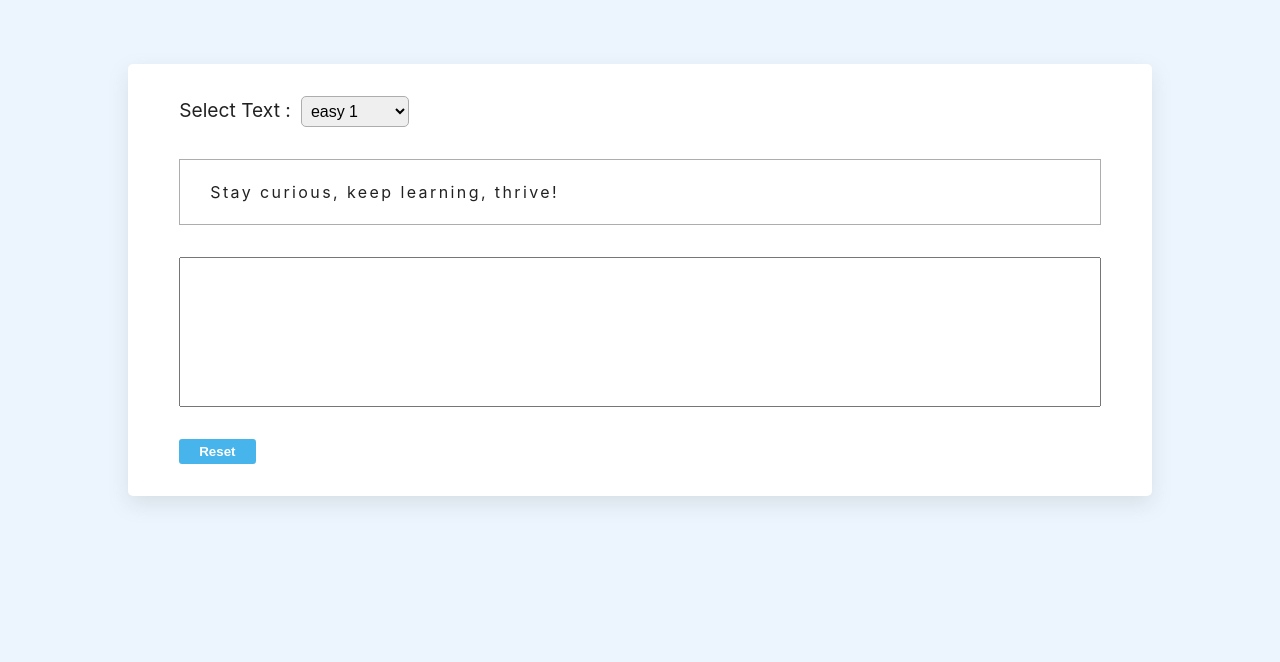
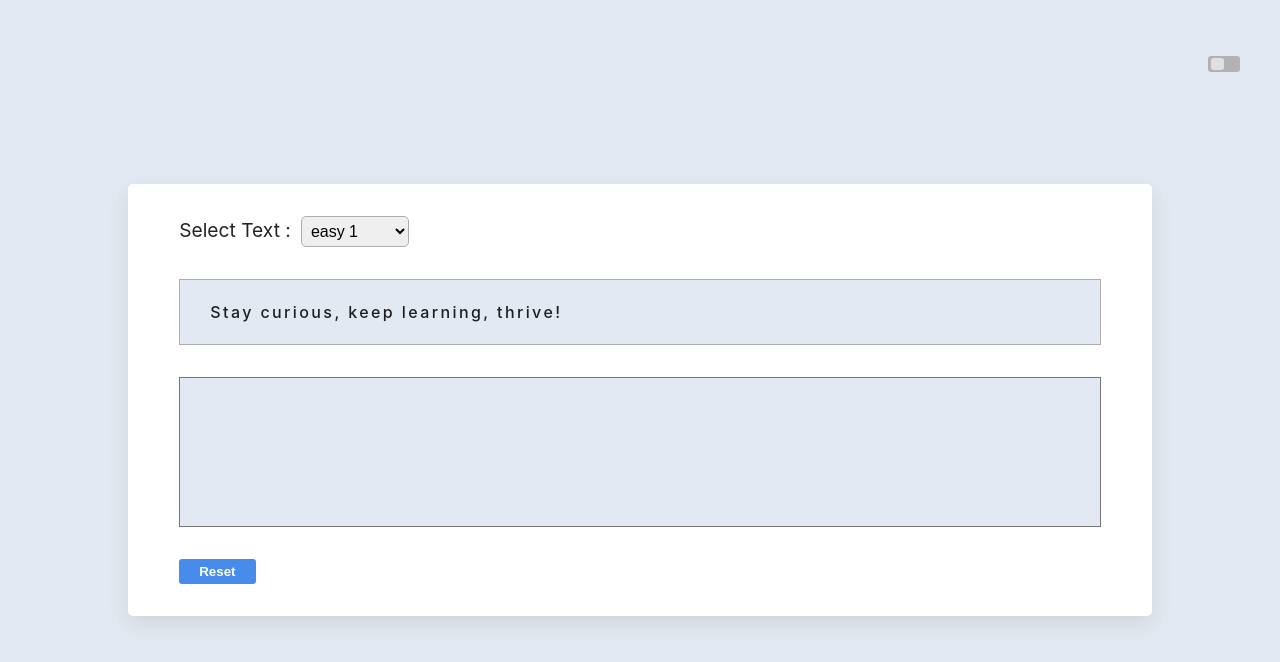
Before and after one commit to Axelgourlin/SpeedwriteChallenge, a React (Vite) app: page / in a window 1280 px wide. Shown: the top 662 px of the page. Built offline with nearby package versions, Linux system fonts and the light colour scheme.

Commit message:
Add Feature "Dark Mode"

```diff
--- a/src/App.css
+++ b/src/App.css
@@ -2,11 +2,9 @@
   color: var(--main-font-color);
   background-color: var(--main-bg-color);
   height: 100vh;
-
   box-sizing: border-box;
-
   display: flex;
   justify-content: center;
-  align-items: start;
-  padding-top: 5%;
+  align-items: center;
+  transition: background-color 0.3s ease-in;
 }
--- a/src/App.tsx
+++ b/src/App.tsx
@@ -1,9 +1,16 @@
+import { GameBoard } from "./components/GameBoard/GameBoard";
+import { Toggle } from "./components/Toggle/Toggle";
+import { useLocalStorage } from "./hooks/useLocalStorage";
+
 import "./App.css";
-import { GameBoard } from "./components/GameBoard/GameBoard";
 
 export function App() {
+  const isDarkPreferenceTheme = window.matchMedia("(prefers-color-scheme: dark)").matches;
+  const [isDarkMode, setIsDarkMode] = useLocalStorage("darkMode", isDarkPreferenceTheme);
+
   return (
-    <div className="app">
+    <div className="app" data-theme={isDarkMode ? "dark" : "light"}>
+      <Toggle isChecked={isDarkMode} handleChange={() => setIsDarkMode(!isDarkMode)} />
       <GameBoard />
     </div>
   );
--- a/src/assets/style/button.scss
+++ b/src/assets/style/button.scss
@@ -6,11 +6,11 @@
   cursor: pointer;
 
   &__primary {
-    background-color: hsl(200, 80%, 60%);
+    background-color: hsl(215, 80%, 60%);
     color: #fff;
 
     &:hover {
-      background-color: hsl(200, 80%, 50%);
+      background-color: hsl(215, 80%, 50%);
     }
   }
 }
--- a/src/components/GameBoard/GameBoard.scss
+++ b/src/components/GameBoard/GameBoard.scss
@@ -1,7 +1,8 @@
 .gameBoard {
+  position: relative;
   width: 80vw;
   padding: 2rem 0;
-  background-color: hsl(0, 0%, 100%);
+  background-color: var(--secondary-bg-color);
   display: flex;
   flex-direction: column;
   justify-content: center;
--- a/src/components/GameBoard/GameBoard.tsx
+++ b/src/components/GameBoard/GameBoard.tsx
@@ -151,7 +151,15 @@ export const GameBoard = () => {
       <button className="button button__primary" onClick={reset}>
         Reset
       </button>
-      <span style={{ display: gameStep.writtenText === selectedText ? "inline" : "none" }}>Gongrats !</span>
+      <span
+        style={{
+          visibility: gameStep.writtenText === selectedText ? "visible" : "hidden",
+          position: "absolute",
+          bottom: "2rem",
+        }}
+      >
+        Gongrats !
+      </span>
     </div>
   );
 };
--- a/src/components/TextDisplayer/TextDisplayer.scss
+++ b/src/components/TextDisplayer/TextDisplayer.scss
@@ -4,9 +4,10 @@
   padding: 20px 30px;
   letter-spacing: 0.15rem;
   border: 1px solid rgb(173, 173, 173);
+  background-color: var(--main-bg-color);
+  font-weight: 500;
 
   &__valid {
-    text-shadow: 1px 1px 2px hsl(110, 95%, 70%);
     color: hsl(110, 100%, 40%);
     &--space {
       display: inline-block;
@@ -20,7 +21,6 @@
   }
 
   &__invalid {
-    text-shadow: 1px 1px 2px hsl(0, 100%, 80%);
     color: hsl(0, 100%, 60%);
     &--space {
       display: inline-block;
--- a/src/components/TextWriter/TextWriter.scss
+++ b/src/components/TextWriter/TextWriter.scss
@@ -9,6 +9,8 @@
     resize: none;
     padding: 10px;
     letter-spacing: 0.05rem;
+    background-color: var(--main-bg-color);
+    color: var(--main-font-color);
 
     &:disabled {
       background-color: hsl(110, 95%, 85%);
--- /dev/null
+++ b/src/components/Toggle/Toggle.tsx
@@ -0,0 +1,15 @@
+import "./toggle.scss";
+
+export interface ToggleProps {
+  isChecked: boolean;
+  handleChange: (event: React.ChangeEvent<HTMLInputElement>) => void;
+}
+
+export const Toggle = ({ isChecked, handleChange }: ToggleProps) => {
+  return (
+    <div className="toggle__container">
+      <input type="checkbox" id="check" className="toggle" checked={isChecked} onChange={handleChange} />
+      <label htmlFor="check">{}</label>
+    </div>
+  );
+};
--- /dev/null
+++ b/src/components/Toggle/toggle.scss
@@ -0,0 +1,40 @@
+.toggle__container {
+  position: absolute;
+  top: 2rem;
+  right: 2rem;
+}
+
+.toggle {
+  visibility: hidden;
+}
+
+.toggle + label {
+  display: flex;
+  align-items: center;
+  font-size: 1.5rem;
+  cursor: pointer;
+}
+
+.toggle + label::before {
+  content: "";
+  height: 1rem;
+  width: 2rem;
+  border-radius: 3px;
+  background-color: var(--toggle-bg);
+  margin-right: 0.5rem;
+}
+
+.toggle + label::after {
+  content: "";
+  height: 0.8rem;
+  width: 0.8rem;
+  border-radius: 3px;
+  background-color: var(--toggle-color);
+  position: absolute;
+  left: 0.2rem;
+  transition: all 0.3s linear;
+}
+
+.toggle:checked + label::after {
+  transform: translateX(100%);
+}
--- /dev/null
+++ b/src/hooks/useLocalStorage.tsx
@@ -0,0 +1,107 @@
+import { useEffect, useMemo, useRef, useState } from "react";
+
+type Serializer<T> = (object: T | undefined) => string;
+type Parser<T> = (val: string) => T | undefined;
+type Setter<T> = React.Dispatch<React.SetStateAction<T | undefined>>;
+
+type Options<T> = Partial<{
+  serializer: Serializer<T>;
+  parser: Parser<T>;
+  logger: (error: unknown) => void;
+  syncData: boolean;
+}>;
+
+function useLocalStorage<T>(key: string, defaultValue: T, options?: Options<T>): [T, Setter<T>];
+function useLocalStorage<T>(key: string, defaultValue?: T, options?: Options<T>) {
+  const opts = useMemo(() => {
+    return {
+      serializer: JSON.stringify,
+      parser: JSON.parse,
+      logger: console.log,
+      syncData: true,
+      ...options,
+    };
+  }, [options]);
+
+  const { serializer, parser, logger, syncData } = opts;
+
+  const rawValueRef = useRef<string | null>(null);
+
+  const [value, setValue] = useState(() => {
+    if (typeof window === "undefined") return defaultValue;
+
+    try {
+      rawValueRef.current = window.localStorage.getItem(key);
+      const res: T = rawValueRef.current ? parser(rawValueRef.current) : defaultValue;
+      return res;
+    } catch (e) {
+      logger(e);
+      return defaultValue;
+    }
+  });
+
+  useEffect(() => {
+    if (typeof window === "undefined") return;
+
+    const updateLocalStorage = () => {
+      // Browser ONLY dispatch storage events to other tabs, NOT current tab.
+      // We need to manually dispatch storage event for current tab
+      if (value !== undefined) {
+        const newValue = serializer(value);
+        const oldValue = rawValueRef.current;
+        rawValueRef.current = newValue;
+        window.localStorage.setItem(key, newValue);
+        window.dispatchEvent(
+          new StorageEvent("storage", {
+            storageArea: window.localStorage,
+            url: window.location.href,
+            key,
+            newValue,
+            oldValue,
+          })
+        );
+      } else {
+        window.localStorage.removeItem(key);
+        window.dispatchEvent(
+          new StorageEvent("storage", {
+            storageArea: window.localStorage,
+            url: window.location.href,
+            key,
+          })
+        );
+      }
+    };
+
+    try {
+      updateLocalStorage();
+    } catch (e) {
+      logger(e);
+    }
+  }, [value]);
+
+  useEffect(() => {
+    if (!syncData) return;
+
+    const handleStorageChange = (e: StorageEvent) => {
+      if (e.key !== key || e.storageArea !== window.localStorage) return;
+
+      try {
+        if (e.newValue !== rawValueRef.current) {
+          rawValueRef.current = e.newValue;
+          setValue(e.newValue ? parser(e.newValue) : undefined);
+        }
+      } catch (e) {
+        logger(e);
+      }
+    };
+
+    if (typeof window === "undefined") return;
+
+    window.addEventListener("storage", handleStorageChange);
+    return () => window.removeEventListener("storage", handleStorageChange);
+  }, [key, syncData]);
+
+  return [value, setValue];
+}
+
+export { useLocalStorage };
--- a/src/index.css
+++ b/src/index.css
@@ -2,14 +2,27 @@
   font-family: Inter, system-ui, Avenir, Helvetica, Arial, sans-serif;
   line-height: 1.5;
   font-weight: 400;
-
-  --main-bg-color: hsl(210, 89%, 96%);
-  --secondary-bg-color: #242424;
-  --main-font-color: rgba(0, 0, 0, 0.87);
-  --secondary-font-color: rgba(255, 255, 255, 0.6);
 
   font-synthesis: none;
   text-rendering: optimizeLegibility;
   -webkit-font-smoothing: antialiased;
   -moz-osx-font-smoothing: grayscale;
 }
+
+[data-theme="light"] {
+  --main-bg-color: hsl(217, 38%, 92%);
+  --secondary-bg-color: hsl(0, 0%, 100%);
+  --main-font-color: rgba(0, 0, 0, 0.87);
+  --secondary-font-color: rgba(255, 255, 255, 0.6);
+  --toggle-bg: rgba(170, 170, 170, 0.87);
+  --toggle-color: rgba(255, 255, 255, 0.6);
+}
+
+[data-theme="dark"] {
+  --main-bg-color: #242424;
+  --secondary-bg-color: hsla(210, 90%, 96%, 0.227);
+  --main-font-color: rgb(255, 255, 255);
+  --secondary-font-color: rgba(255, 255, 255, 0.729);
+  --toggle-bg: rgba(0, 0, 0, 0.87);
+  --toggle-color: rgba(255, 255, 255, 0.6);
+}
```
